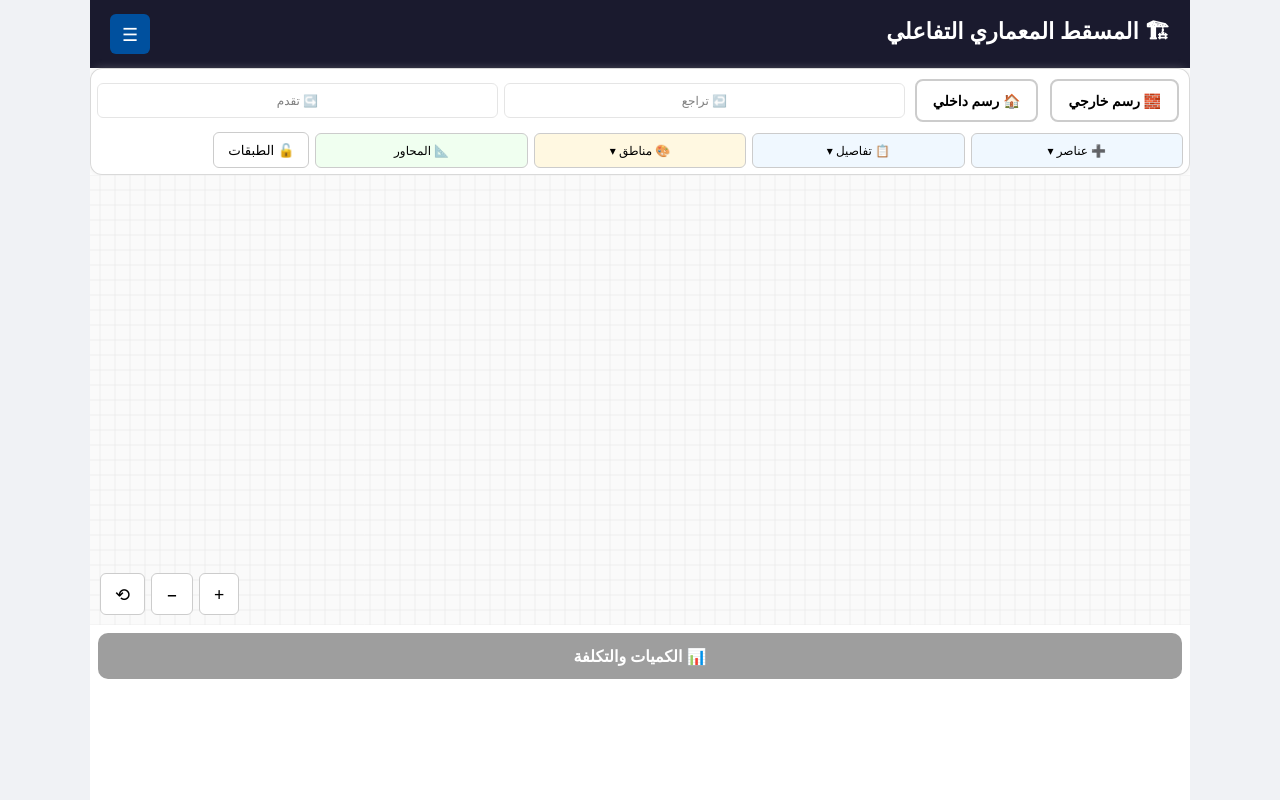
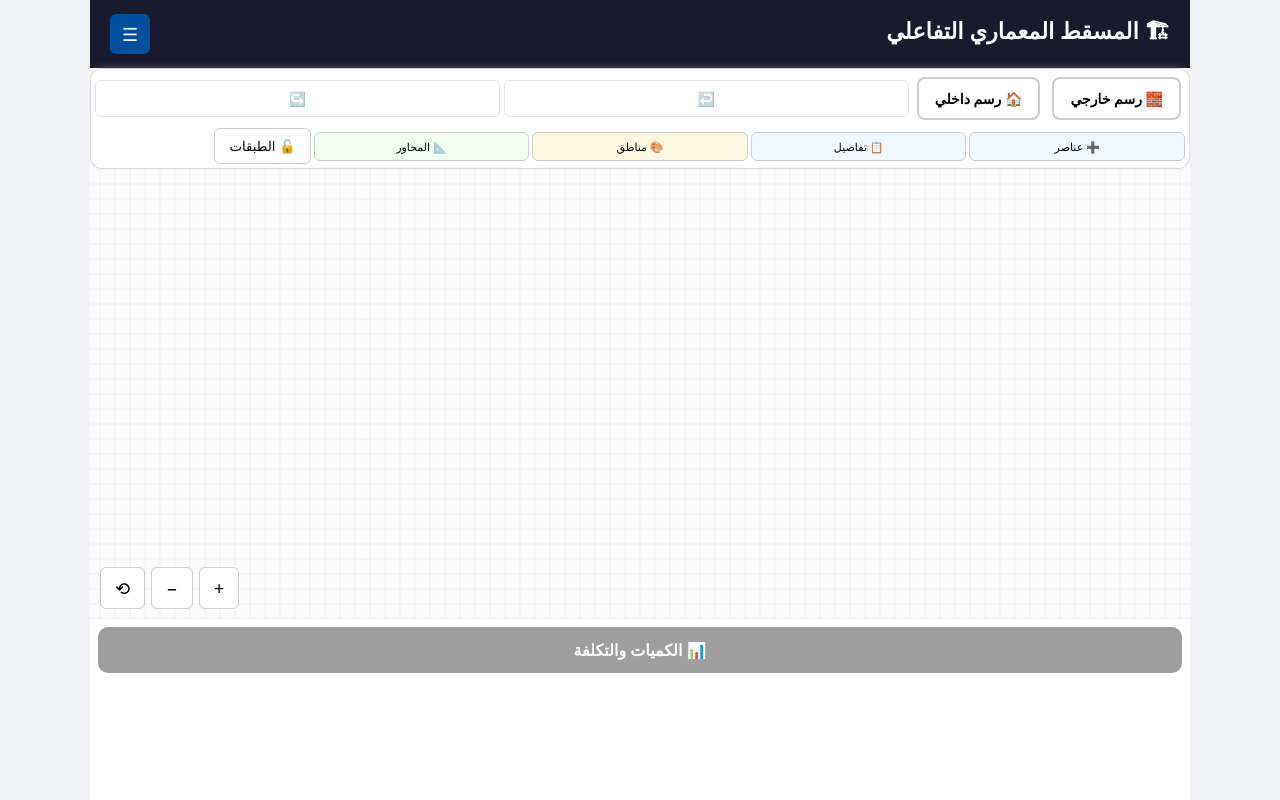
Before and after one commit to mlutf7-source/Finalplan, a React (Vite) app: page / in a window 1280 px wide. Built offline with nearby package versions, Linux system fonts and the light colour scheme.

Commit message:
Update TopToolbar.tsx

```diff
--- a/src/components/Toolbar/TopToolbar.tsx
+++ b/src/components/Toolbar/TopToolbar.tsx
@@ -26,14 +26,17 @@ interface Props {
 }
 
 const btnBase: React.CSSProperties = {
-  padding: '8px 12px',
+  padding: '6px 4px',
   borderRadius: 6,
   border: '1px solid #ccc',
   background: '#fff',
   cursor: 'pointer',
-  fontSize: 12,
+  fontSize: 11,
   whiteSpace: 'nowrap',
   textAlign: 'center',
+  overflow: 'hidden',
+  textOverflow: 'ellipsis',
+  minWidth: 0,
 };
 
 export const TopToolbar: React.FC<Props> = ({
@@ -66,18 +69,20 @@ export const TopToolbar: React.FC<Props> = ({
   };
 
   return (
-    <div style={{ border: '1px solid rgba(192,192,192,0.6)', boxShadow: '0 0 8px rgba(192,192,192,0.3)', borderRadius: 12, padding: 6, background: 'rgba(255,255,255,0.7)' }}>
-      <div style={{ display: 'flex', alignItems: 'center', gap: 6, marginBottom: 6, flexWrap: 'nowrap' }}>
-        <div style={{ flexShrink: 0 }}>
+    <div style={{ border: '1px solid rgba(192,192,192,0.6)', boxShadow: '0 0 8px rgba(192,192,192,0.3)', borderRadius: 12, padding: 4, background: 'rgba(255,255,255,0.7)', width: '100%', boxSizing: 'border-box', overflow: 'hidden' }}>
+      {/* الصف الأول: الرسم + تراجع/تقدم */}
+      <div style={{ display: 'flex', alignItems: 'center', gap: 4, marginBottom: 4, flexWrap: 'nowrap', width: '100%' }}>
+        <div style={{ flex: '0 0 auto', maxWidth: '55%', overflow: 'hidden' }}>
           <DrawToolbar mode={mode} drawingType={drawingType} onStartDrawing={onStartDrawing} />
         </div>
-        <button onClick={onUndo} disabled={historyLength === 0} style={{ ...btnStyle(false, { opacity: historyLength === 0 ? 0.5 : 1 }), flex: 1 }}>↩️ تراجع</button>
-        <button onClick={onRedo} disabled={futureLength === 0} style={{ ...btnStyle(false, { opacity: futureLength === 0 ? 0.5 : 1 }), flex: 1 }}>↪️ تقدم</button>
+        <button onClick={onUndo} disabled={historyLength === 0} style={{ ...btnStyle(false, { opacity: historyLength === 0 ? 0.5 : 1, flex: 1, fontSize: 14 }), padding: '8px 2px', minWidth: 0 }}>↩️</button>
+        <button onClick={onRedo} disabled={futureLength === 0} style={{ ...btnStyle(false, { opacity: futureLength === 0 ? 0.5 : 1, flex: 1, fontSize: 14 }), padding: '8px 2px', minWidth: 0 }}>↪️</button>
       </div>
 
-      <div style={{ display: 'flex', alignItems: 'center', gap: 6 }}>
-        <div style={{ position: 'relative', flex: 1 }}>
-          <button onClick={() => toggleMenu('elements')} style={{ ...btnStyle(false, { background: '#f0f8ff' }), width: '100%' }}>➕ عناصر ▾</button>
+      {/* الصف الثاني: الأزرار - بدون التفاف، تتقلص حسب الشاشة */}
+      <div style={{ display: 'flex', alignItems: 'center', gap: 3, flexWrap: 'nowrap', width: '100%' }}>
+        <div style={{ position: 'relative', flex: '1 1 0', minWidth: 0 }}>
+          <button onClick={() => toggleMenu('elements')} style={{ ...btnStyle(false, { background: '#f0f8ff' }), width: '100%' }}>➕ عناصر</button>
           {openMenu === 'elements' && (
             <div style={{ ...menuStyle, right: 0 }}>
               <div onClick={() => { onModeChange('column'); setOpenMenu(null); }} style={itemStyle}>📌 عمود</div>
@@ -87,15 +92,15 @@ export const TopToolbar: React.FC<Props> = ({
           )}
         </div>
 
-        <div style={{ position: 'relative', flex: 1 }}>
-          <button onClick={() => toggleMenu('details')} style={{ ...btnStyle(false, { background: '#f0f8ff' }), width: '100%' }}>📋 تفاصيل ▾</button>
+        <div style={{ position: 'relative', flex: '1 1 0', minWidth: 0 }}>
+          <button onClick={() => toggleMenu('details')} style={{ ...btnStyle(false, { background: '#f0f8ff' }), width: '100%' }}>📋 تفاصيل</button>
           {openMenu === 'details' && (
-            <div style={{ ...menuStyle, left: 0 }}>
+            <div style={{ ...menuStyle, right: 0 }}>
               <div onClick={() => { onAddAllDimensions(); setOpenMenu(null); }} style={itemStyle}>📏 إضافة الأبعاد</div>
               <div onClick={() => { onModeChange('dimension'); setOpenMenu(null); }} style={itemStyle}>📐 بعد يدوي</div>
               <div onClick={() => { onModeChange('text'); setOpenMenu(null); }} style={itemStyle}>📝 نص</div>
               <div style={{ padding: '4px', display: 'flex', alignItems: 'center', gap: 4 }}>
-                <span style={{ fontSize: 16 }}>حجم الخط:</span>
+                <span style={{ fontSize: 14 }}>حجم الخط:</span>
                 <input
                   type="text"
                   inputMode="decimal"
@@ -117,10 +122,10 @@ export const TopToolbar: React.FC<Props> = ({
           )}
         </div>
 
-        <div style={{ position: 'relative', flex: 1 }}>
-          <button onClick={() => toggleMenu('regions')} style={{ ...btnStyle(false, { background: '#fff8e1' }), width: '100%' }}>🎨 مناطق ▾</button>
+        <div style={{ position: 'relative', flex: '1 1 0', minWidth: 0 }}>
+          <button onClick={() => toggleMenu('regions')} style={{ ...btnStyle(false, { background: '#fff8e1' }), width: '100%' }}>🎨 مناطق</button>
           {openMenu === 'regions' && (
-            <div style={{ ...menuStyle, left: 0 }}>
+            <div style={{ ...menuStyle, right: 0 }}>
               <div onClick={() => { onModeChange('kitchen'); setOpenMenu(null); }} style={itemStyle}>🍳 مطبخ</div>
               <div onClick={() => { onModeChange('bathroom'); setOpenMenu(null); }} style={itemStyle}>🛁 حمام</div>
               <div onClick={() => { onModeChange('stair'); setOpenMenu(null); }} style={itemStyle}>🪜 سلم</div>
@@ -128,11 +133,11 @@ export const TopToolbar: React.FC<Props> = ({
           )}
         </div>
 
-        <div style={{ flex: 1 }}>
+        <div style={{ flex: '1 1 0', minWidth: 0 }}>
           <button onClick={() => setShowAxisDialog(true)} style={{ ...btnStyle(false, { background: '#f0fff0' }), width: '100%' }}>📐 المحاور</button>
         </div>
 
-        <div style={{ flex: 1 }}>
+        <div style={{ flex: '1 1 0', minWidth: 0 }}>
           <LayersPanel layers={layers} onToggleLayer={onToggleLayer} onToggleAll={onToggleAllLayers} allUnlocked={allUnlocked} />
         </div>
       </div>
```
